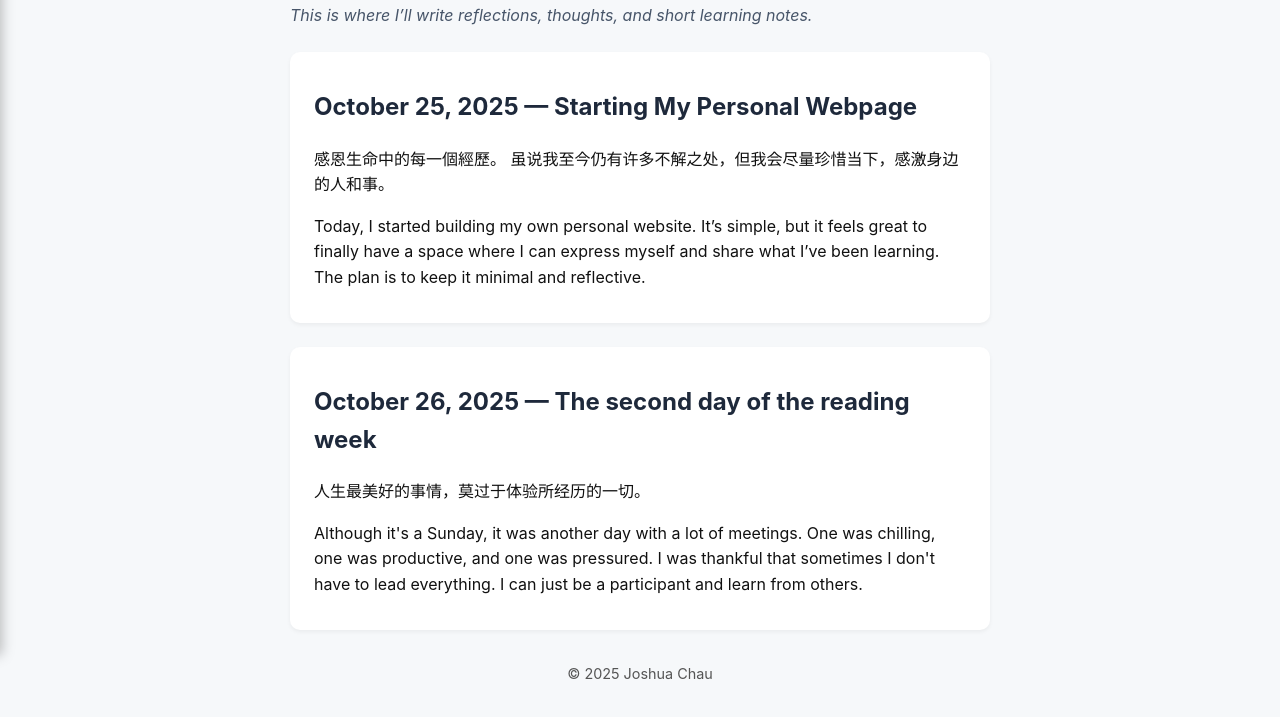
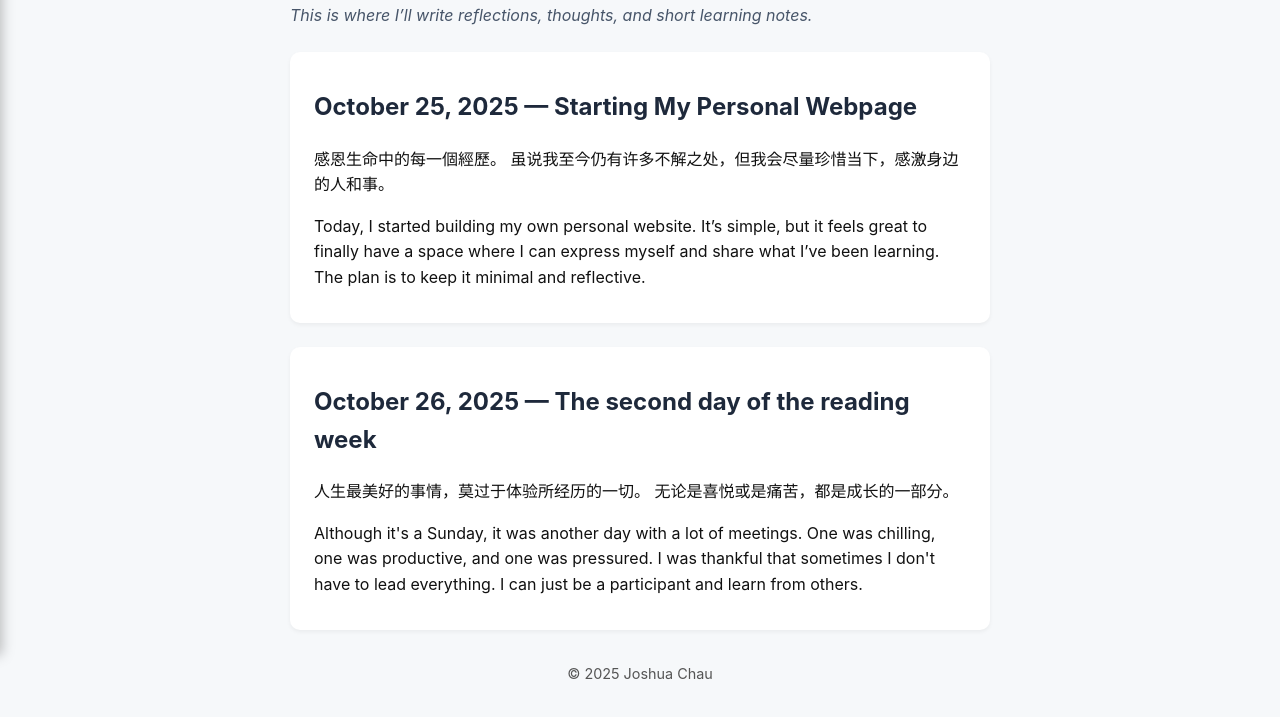
Before and after one commit to TszTungChau-Jo/TszTungChau-Jo.github.io, a plain HTML site: page journal.html in a window 1280 px wide. Shown: the part 145-862 px from the top of the page. Drawn offline with Linux system fonts and the light colour scheme.

Commit message:
Journel for october 26 again

```diff
--- a/journal.html
+++ b/journal.html
@@ -52,6 +52,7 @@
         <h2>October 26, 2025 — The second day of the reading week </h2>
         <p>
             人生最美好的事情，莫过于体验所经历的一切。
+            无论是喜悦或是痛苦，都是成长的一部分。
         </p>
         <p>
             Although it's a Sunday, it was another day with a lot of meetings.
```
